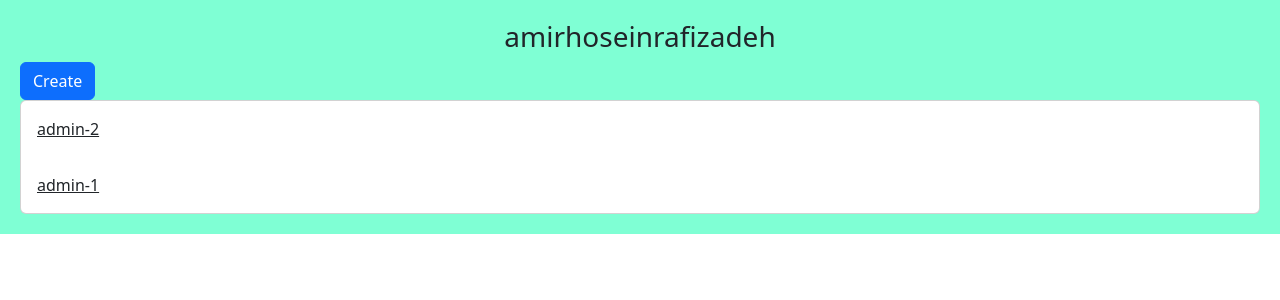
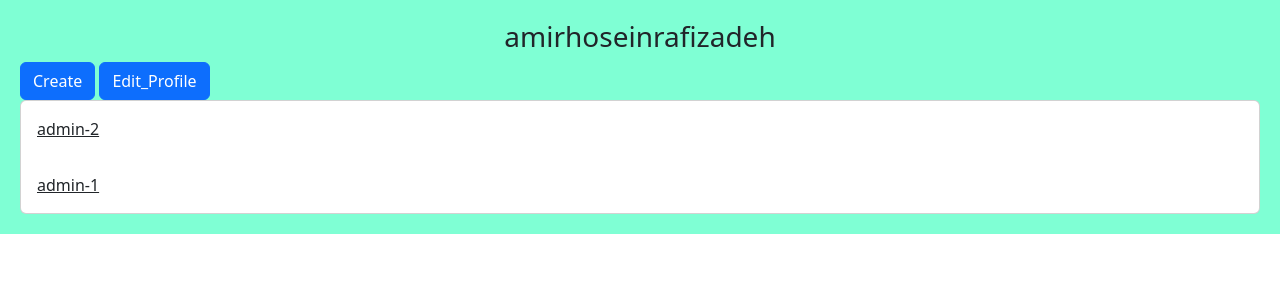
Before and after one commit to AmirhoseinRafizadeh/SocialMedia, a Django app: page /account/profile/1/ in a window 1280 px wide. Shown: the part 56-356 px from the top of the page. Run offline with Django 5.2, Linux system fonts and the light colour scheme; a user stored in the database is signed in; data comes from the database, SQL or seed files in the repository; both versions use the stored data as it was after the commit.

Commit message:
ep45 completed

```diff
--- a/socialMedia/account/templates/account/profile.html
+++ b/socialMedia/account/templates/account/profile.html
@@ -5,6 +5,7 @@
     {% if request.user.id == user.id %}
 
         <a href="{% url 'home:post_create' %}" class="btn btn-primary">Create</a>
+        <a href="{% url 'account:edit_user' %}" class="btn btn-primary">Edit_Profile</a>
     {% endif %}
 
 
--- a/socialMedia/account/urls.py
+++ b/socialMedia/account/urls.py
@@ -13,5 +13,6 @@ urlpatterns = [
     path('confirm/<uidb64>/<token>', views.UserPasswordResetConfirmView.as_view(), name='password_reset_confirm'),
     path('confirm/complete/', views.UserPasswordResetCompleteView.as_view(), name='password_reset_complete'),
     path('follow/<int:user_id>/', views.UserFollowView.as_view(), name='user_follow'),
-    path('unfollow/<int:user_id>/', views.UserUnfollowView.as_view(), name='user_unfollow') ,
+    path('unfollow/<int:user_id>/', views.UserUnfollowView.as_view(), name='user_unfollow'),
+    path('edit_user/', views.EditUserView.as_view(), name='edit_user'),
 ]
--- a/socialMedia/account/views.py
+++ b/socialMedia/account/views.py
@@ -1,6 +1,6 @@
 from django.shortcuts import render, redirect, get_object_or_404
 from django.views import View
-from .forms import UserRegistrationForm, UserLoginForm
+from .forms import UserRegistrationForm, UserLoginForm, EditUserForm
 from django.contrib.auth.models import User
 from django.contrib import messages
 from django.contrib.auth import authenticate, login, logout
@@ -128,3 +128,17 @@ class UserUnfollowView(LoginRequiredMixin, View):
         else:
             messages.error(request, 'You are not following', 'danger')
         return redirect('account:user_profile', user.id)
+
+class EditUserView(LoginRequiredMixin,View):
+    form_class = EditUserForm
+    def get(self, request):
+        form = self.form_class(instance=request.user.profile, initial={'email': request.user.email})
+        return render(request,'account/edit_profile.html', {'form': form})
+    def post(self, request):
+        form = self.form_class(request.POST, instance=request.user.profile)
+        if form.is_valid():
+            form.save()
+            request.user.email = form.cleaned_data['email']
+            request.user.save()
+            messages.success(request, 'You are now edited', 'success')
+        return redirect('account:user_profile', request.user.id)
```
Also changed, not shown: socialMedia/account/forms.py (+9 -0 lines), socialMedia/account/templates/account/edit_profile.html (added, +11 -0 lines), socialMedia/db.sqlite3.
